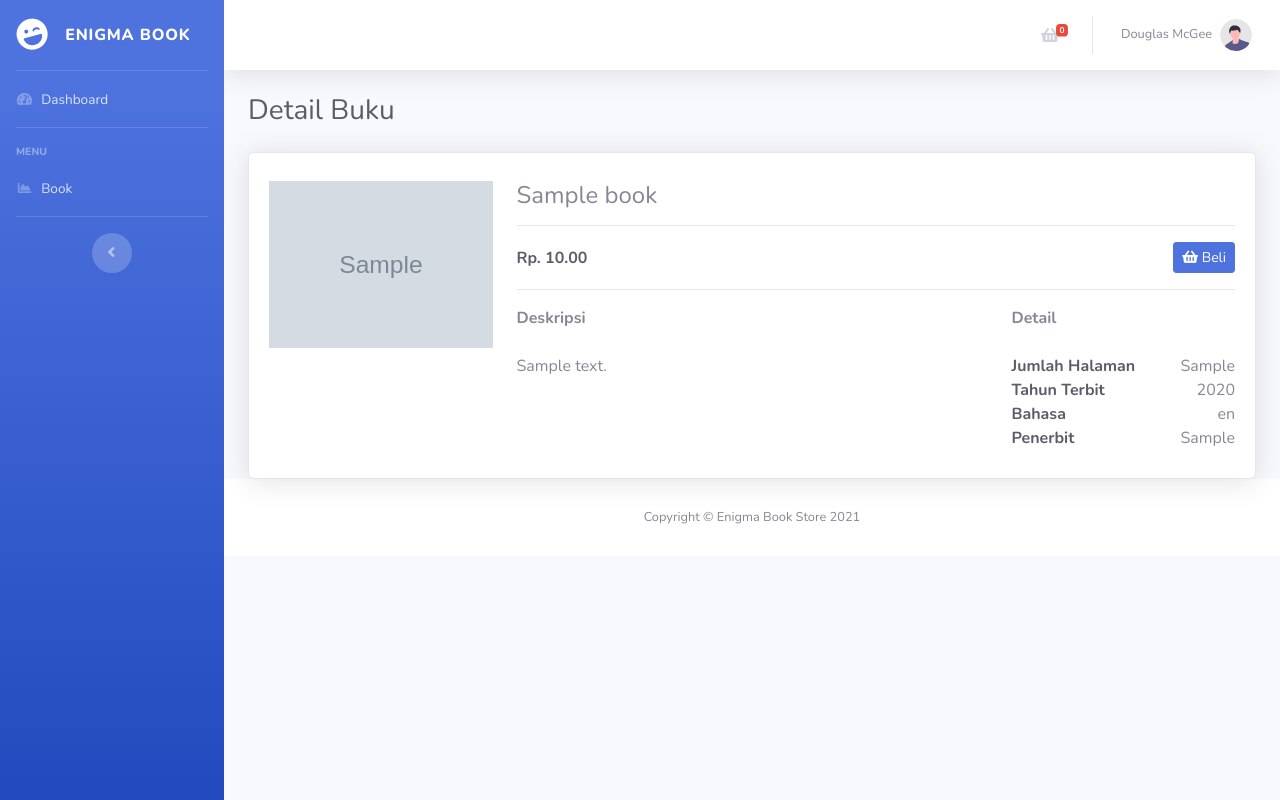
After one commit to jutionck/enigma-book-store, a CodeIgniter app: a page that uses application/views/book/detail.php in a window 1280 px wide. The commit adds this page. Run offline with CodeIgniter, Linux system fonts and the light colour scheme; tables that the repository leaves empty or names only in its code hold one stand-in row (values such as "Sample post"); grey boxes marked "Sample" are stand-in pictures.

Commit message:
#5 Completed Book Transaction

```diff
--- a/application/config/autoload.php
+++ b/application/config/autoload.php
@@ -58,7 +58,7 @@ $autoload['packages'] = array();
 |
 |	$autoload['libraries'] = array('user_agent' => 'ua');
 */
-$autoload['libraries'] = array('session', 'database', 'form_validation', 'email', 'upload', 'user_agent');
+$autoload['libraries'] = array('session', 'database', 'form_validation', 'email', 'upload', 'user_agent', 'cart');
 
 /*
 | -------------------------------------------------------------------
@@ -89,7 +89,7 @@ $autoload['drivers'] = array();
 |
 |	$autoload['helper'] = array('url', 'file');
 */
-$autoload['helper'] = array('url', 'string', 'enigma');
+$autoload['helper'] = array('url', 'string', 'enigma', 'text');
 
 /*
 | -------------------------------------------------------------------
@@ -132,4 +132,4 @@ $autoload['language'] = array();
 |
 |	$autoload['model'] = array('first_model' => 'first');
 */
-$autoload['model'] = array();
+$autoload['model'] = array('Book_model');
--- a/application/config/routes.php
+++ b/application/config/routes.php
@@ -49,6 +49,16 @@ defined('BASEPATH') or exit('No direct script access allowed');
 | Examples:	my-controller/index	-> my_controller/index
 |		my-controller/my-method	-> my_controller/my_method
 */
-$route['default_controller'] = 'test';
+
+$route['book']                    = 'book';
+$route['book/add_cart']           = 'book/cart';
+$route['book/detail/(:any)']      = 'book/detail/$1';
+
+$route['cart']                    = 'transaction';
+$route['cart/delete/(:any)']      = 'transaction/delete/$1';
+$route['cart/update']             = 'transaction/update';
+$route['checkout']                = 'transaction/checkout';
+
+$route['default_controller']      = 'test';
 $route['404_override'] = '';
 $route['translate_uri_dashes'] = FALSE;
--- /dev/null
+++ b/application/controllers/Book.php
@@ -0,0 +1,49 @@
+<?php
+
+class Book extends CI_Controller
+{
+
+  public function __construct()
+  {
+    parent::__construct();
+    $this->load->model('Book_model', 'Book');
+  }
+
+  public function index()
+  {
+    $data = [
+      'title'   => 'Beli Buku',
+      'books'   => $this->Book->getListBook()->result()
+    ];
+    $page = '/book/index';
+    pageBackend('member', $page, $data);
+  }
+
+  public function cart()
+  {
+    $data = array(
+      'id'      =>  $this->input->post('id'),
+      'qty'     =>  $this->input->post('qty'),
+      'price'   =>  $this->input->post('price'),
+      'name'    =>  $this->input->post('name')
+    );
+    $this->cart->insert($data);
+    redirect('book');
+  }
+
+  public function detail($bookTitle)
+  {
+    $title = str_replace('-', ' ', $bookTitle);
+    $getTitile = $this->Book->findBookByTitle(ucwords($title));
+    if ($getTitile) {
+      $data = [
+        'title'   => 'Detail Buku',
+        'book'    => $getTitile
+      ];
+      $page = '/book/detail';
+      pageBackend('member', $page, $data);
+    } else {
+      redirect('book');
+    }
+  }
+}
--- /dev/null
+++ b/application/models/Book_model.php
@@ -0,0 +1,26 @@
+<?php
+
+class Book_model extends CI_Model
+{
+
+  public function __construct()
+  {
+    parent::__construct();
+    $this->table = 'book';
+  }
+
+  function getListBook()
+  {
+    return $this->db->get('book');
+  }
+
+  function findBookById($id)
+  {
+    return $this->db->get_where($this->table, ['id' => $id])->row();
+  }
+
+  function findBookByTitle($title)
+  {
+    return $this->db->get_where($this->table, ['title' => $title])->row();
+  }
+}
--- /dev/null
+++ b/application/models/Transaction_model.php
@@ -0,0 +1,5 @@
+<?php
+
+class Transaction_model extends CI_Model
+{
+}
--- /dev/null
+++ b/application/views/book/detail.php
@@ -0,0 +1,96 @@
+<div class="container-fluid">
+  <h1 class="h3 mb-4 text-gray-800"><?= $title ?></h1>
+
+  <div class="row">
+    <div class="col-md-12">
+      <div class="card shadow h-100 py-2">
+        <div class="card-body">
+          <div class="row">
+            <div class="col-md-3">
+              <img src="<?= $book->image ?>" class="img-fluid mb-3" alt="Responsive image">
+            </div>
+            <div class="col-md-9">
+              <h4><?= $book->title ?></h4>
+              <hr>
+              <div class="row no-gutters align-items-center">
+                <div class="col mr-2">
+                  <div class="mb-0 font-weight-bold text-gray-800">
+                    Rp. <?= number_format($book->price, 2) ?>
+                  </div>
+                </div>
+                <div class="col-auto">
+                  <div class="btn-group float-right">
+                    <button type="submit" class="card-link btn btn-sm btn-primary"><i class="fas fa-shopping-basket"></i> Beli</button>
+                  </div>
+                </div>
+              </div>
+              <hr>
+              <div class="row">
+                <div class="col-md-8">
+                  <p class="card-text text-justify">
+                    <strong>
+                      Deskripsi
+                    </strong> <br><br>
+                    <?= $book->description ?>
+                  </p>
+                </div>
+                <div class="col-md-4">
+                  <strong>
+                    Detail
+                  </strong> <br><br>
+                  <div class="row no-gutters align-items-center">
+                    <div class="col mr-2">
+                      <div class="mb-0 font-weight-bold text-gray-800">
+                        Jumlah Halaman
+                      </div>
+                    </div>
+                    <div class="col-auto">
+                      <div class="btn-group float-right">
+                        <?= $book->page ?>
+                      </div>
+                    </div>
+                  </div>
+                  <div class="row no-gutters align-items-center">
+                    <div class="col mr-2">
+                      <div class="mb-0 font-weight-bold text-gray-800">
+                        Tahun Terbit
+                      </div>
+                    </div>
+                    <div class="col-auto">
+                      <div class="btn-group float-right">
+                        <?= $book->year ?>
+                      </div>
+                    </div>
+                  </div>
+                  <div class="row no-gutters align-items-center">
+                    <div class="col mr-2">
+                      <div class="mb-0 font-weight-bold text-gray-800">
+                        Bahasa
+                      </div>
+                    </div>
+                    <div class="col-auto">
+                      <div class="btn-group float-right">
+                        <?= $book->language ?>
+                      </div>
+                    </div>
+                  </div>
+                  <div class="row no-gutters align-items-center">
+                    <div class="col mr-2">
+                      <div class="mb-0 font-weight-bold text-gray-800">
+                        Penerbit
+                      </div>
+                    </div>
+                    <div class="col-auto">
+                      <div class="btn-group float-right">
+                        <?= $book->publisher ?>
+                      </div>
+                    </div>
+                  </div>
+                </div>
+              </div>
+            </div>
+          </div>
+        </div>
+      </div>
+    </div>
+  </div>
--- a/application/views/template/member_sidebar.php
+++ b/application/views/template/member_sidebar.php
@@ -16,7 +16,7 @@
     Menu
   </div>
   <li class="nav-item">
-    <a class="nav-link" href="charts.html">
+    <a class="nav-link" href="<?= site_url('book') ?>">
       <i class="fas fa-fw fa-chart-area"></i>
       <span>Book</span></a>
   </li>
--- a/application/views/template/topbar.php
+++ b/application/views/template/topbar.php
@@ -4,29 +4,47 @@
       <button id="sidebarToggleTop" class="btn btn-link d-md-none rounded-circle mr-3">
         <i class="fa fa-bars"></i>
       </button>
+
+      <?php
+
+      $keranjang = $this->cart->contents();
+      $qty  = 0;
+      foreach ($keranjang as $key => $value) {
+        $qty += $value['qty'];
+      };
+      ?>
       <ul class="navbar-nav ml-auto">
         <li class="nav-item dropdown no-arrow mx-1">
           <a class="nav-link dropdown-toggle" href="#" id="messagesDropdown" role="button" data-toggle="dropdown" aria-haspopup="true" aria-expanded="false">
             <i class="fas fa-shopping-basket fa-fw"></i>
-            <span class="badge badge-danger badge-counter">7</span>
+            <span class="badge badge-danger badge-counter"><?= $qty ?></span>
           </a>
           <!-- Dropdown - Messages -->
           <div class="dropdown-list dropdown-menu dropdown-menu-right shadow animated--grow-in" aria-labelledby="messagesDropdown">
             <h6 class="dropdown-header">
               Keranjang
             </h6>
+            <?php
+            foreach ($keranjang as $key => $value) :
+              $image = $this->Book_model->findBookById($value['id']);
+            ?>
+
               <a class="dropdown-item d-flex align-items-center" href="#">
                 <div class="dropdown-list-image mr-3">
-                <img class="rounded-circle" src="<?= base_url('assets/') ?>img/undraw_profile_1.svg" alt="...">
+                  <img class="rounded-circle" src="<?= $image->image ?>" alt="<?= $value['name'] ?>">
                   <div class="status-indicator bg-success"></div>
                 </div>
                 <div class="font-weight-bold">
-                <div class="text-truncate">Hi there! I am wondering if you can help me with a
-                  problem I've been having.</div>
-                <div class="small text-gray-500">Emily Fowler · 58m</div>
+                  <div class="text-truncate"><?= $value['name'] ?></div>
+                  <div class="small text-gray-500"><?= $value['qty'] ?> x <?= number_format(($value['price']), 2) ?></div>
+                  <div class="small text-gray-500"><strong>Rp. <?= number_format(($value['subtotal']), 2) ?></strong></div>
                 </div>
               </a>
-            <a class="dropdown-item text-center small text-gray-500" href="#">Read More Messages</a>
+            <?php endforeach ?>
+            <div class="dropdown-item d-flex align-items-center">
+              <h6>Total : <strong><?= $this->cart->format_number($this->cart->total()); ?></strong></h6>
+            </div>
+            <a class="dropdown-item text-center small text-gray-500" href="<?= site_url('cart') ?>">Lihat Keranjang</a>
           </div>
         </li>
         <div class="topbar-divider d-none d-sm-block"></div>
```
Also changed, not shown: application/controllers/Transaction.php (added, +51 -0 lines), application/views/book/index.php (added, +45 -0 lines), application/views/transaction/cart.php (added, +78 -0 lines), application/views/transaction/checkout.php (added). Lines whose indentation alone changed are shown as unchanged.
